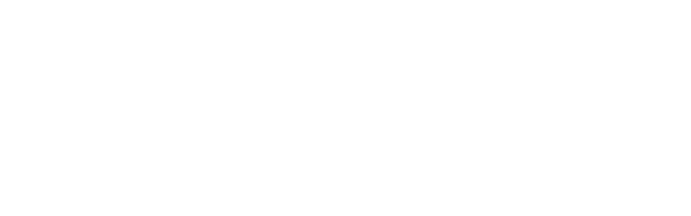
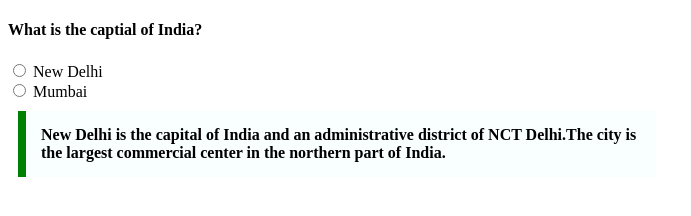
Before and after one commit to acciojob/trivia-sahithi7979, a website: page main.html in a window 1280 px wide. Shown: the whole page, without its empty margins (0-691 px from the left). Drawn offline with Linux system fonts and the light colour scheme.

Commit message:
created a submission

```diff
--- a/main.html
+++ b/main.html
@@ -10,7 +10,16 @@
 	<!-- the entire body must be written by student -->
     <script type="text/javascript" src="./script.js">
 </script>
-
+<h4>What is the captial of India?</h4>
+	<form>
+		<input type="radio" name="Delhi" value="">
+		<label for="html">New Delhi</label><br>
+		<input type="radio" name="Bombay" value="">
+		<label for="html">Mumbai</label>
+	</form>
+	<blockquote style="max-width:600px; Margin:10px; padding:15px; Border-left:8px solid green; background-color:#f8fffe; Font-weight:bold;">
+		New Delhi is the capital of India and an administrative district of NCT Delhi.The city is the largest commercial center in the northern part of India.
+	</blockquote>
 </body>
 
 </html>
```
